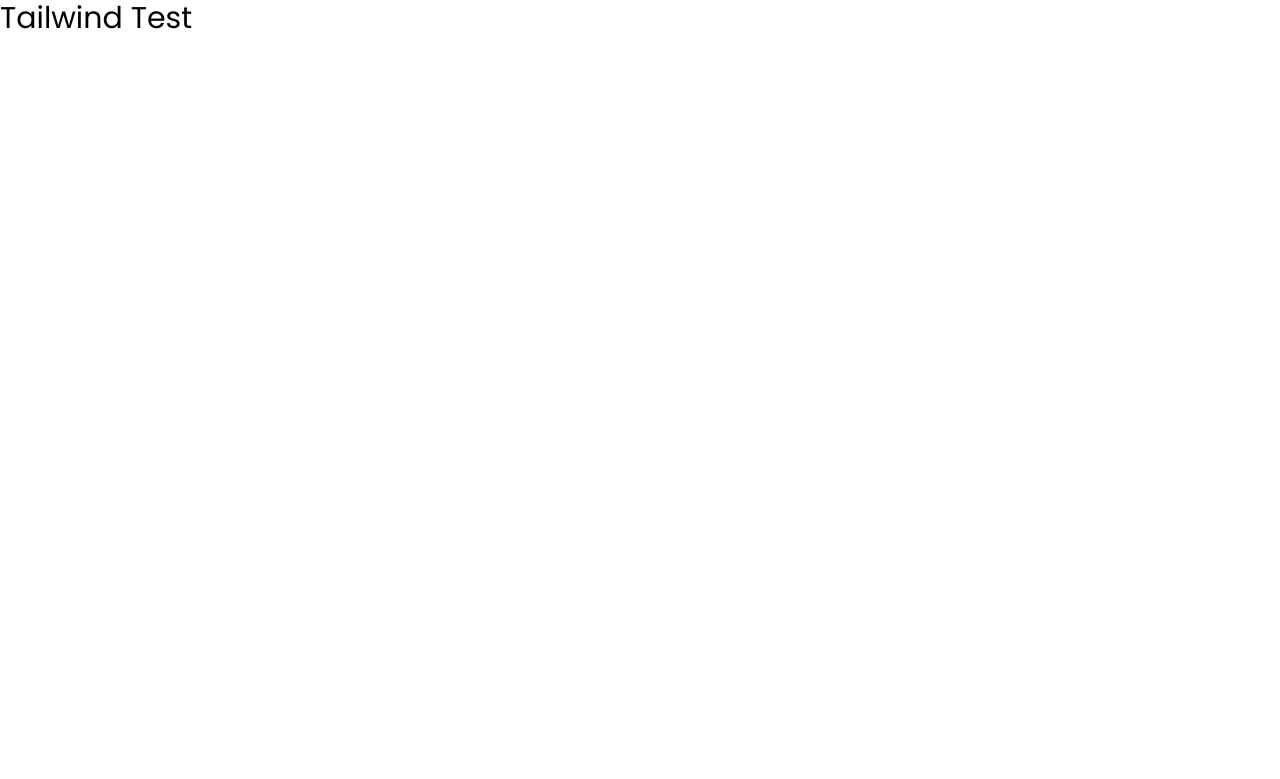
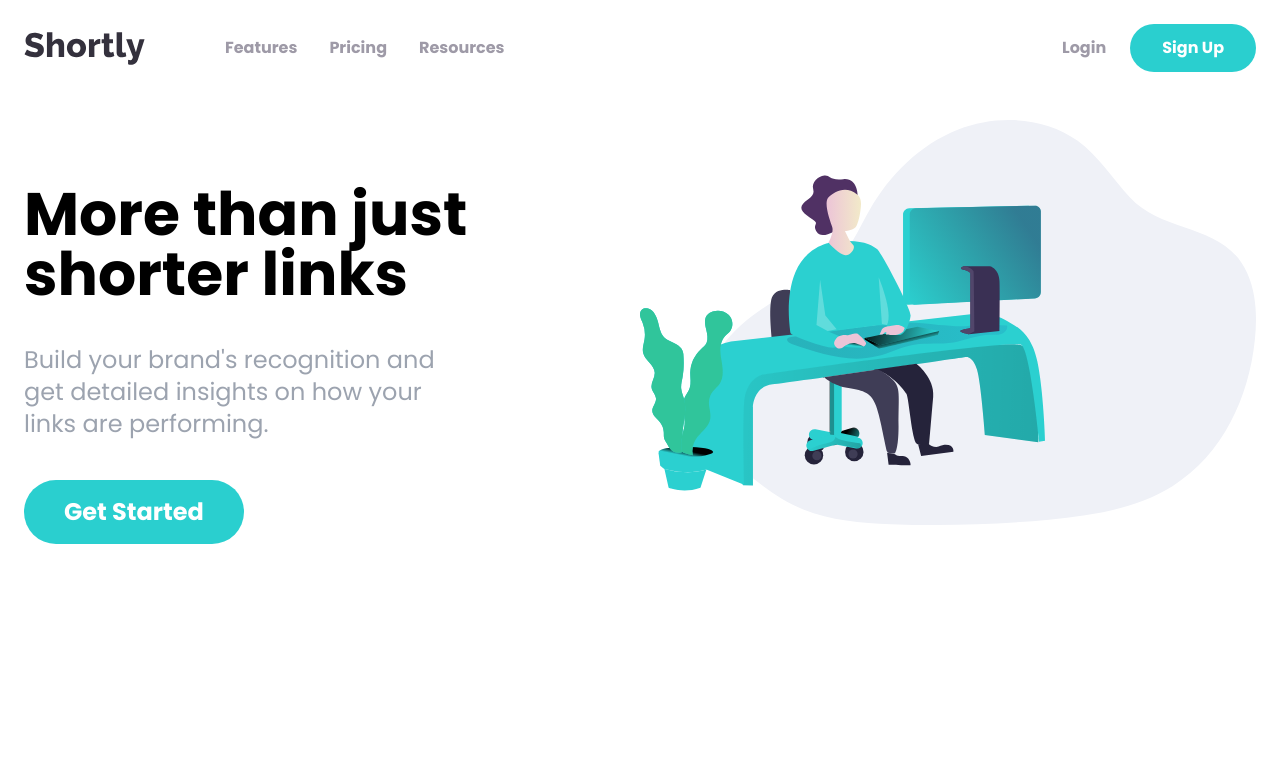
Before and after one commit to Reny8/Shortly-Page, a website: page index.html in a window 1280 px wide. Drawn offline with Linux system fonts and the light colour scheme.

Commit message:
Add items to the hero section

```diff
--- a/index.html
+++ b/index.html
@@ -19,6 +19,70 @@
     <title>Shortly</title>
   </head>
   <body>
-    <h1 class="text-3xl bg-red-100">Tailwind Test</h1>
+    <!-- NAV CONTAINER -->
+    <nav class="relative container mx-auto p-6">
+      <div class="flex items-center justify-between">
+        <!-- LOGO AND MENU -->
+        <div class="flex items-center space-x-20">
+          <img src="./images/logo.svg" alt="logo" />
+          <div class="hidden space-x-8 font-bold lg:flex">
+            <a
+              href=""
+              class="text-grayishViolet hover:text-veryDarkViolet duration-500"
+              >Features</a
+            ><a
+              href=""
+              class="text-grayishViolet hover:text-veryDarkViolet duration-500"
+              >Pricing</a
+            ><a
+              href=""
+              class="text-grayishViolet hover:text-veryDarkViolet duration-500"
+              >Resources</a
+            >
+          </div>
+        </div>
+
+        <div
+          class="hidden items-center space-x-6 font-bold text-grayishViolet lg:flex"
+        >
+          <div class="hover:text-veryDarkViolet">Login</div>
+          <button
+            class="duration-500 px-8 py-3 font-bold text-white bg-cyan rounded-full hover:opacity-70"
+          >
+            Sign Up
+          </button>
+        </div>
+        <!-- TO DO HAMBURGER MENU -->
+      </div>
+      <!-- TO DO MOBILE MENU -->
+    </nav>
+    <!-- HERO SECTION -->
+    <section id="hero">
+      <div class="container flex flex-col-reverse mx-auto p-6 lg:flex-row">
+        <div class="flex flex-col space-y-10 mb-44 lg:mt-16 lg:w-1/2 xl:mb-52">
+          <h1
+            class="text-5xl font-bold text-center lg:text-6xl lg:max-w-md lg:text-left"
+          >
+            More than just shorter links
+          </h1>
+          <p
+            class="text-2xl text-center text-gray-400 lg:max-w-md lg:text-left"
+          >
+            Build your brand's recognition and get detailed insights on how your
+            links are performing.
+          </p>
+          <div class="mx-auto lg:mx-0">
+            <button
+              class="py-5 px-10 text-2xl font-bold text-white bg-cyan rounded-full lg:py-4 hover:opacity-70"
+            >
+              Get Started
+            </button>
+          </div>
+        </div>
+        <div class="mb-24 mx-auto md:w-180 lg:mb-0 lg:w-1/2">
+          <img src="./images/illustration-working.svg" alt="illustration" />
+        </div>
+      </div>
+    </section>
   </body>
 </html>
```
Also changed, not shown: css/style.css.
